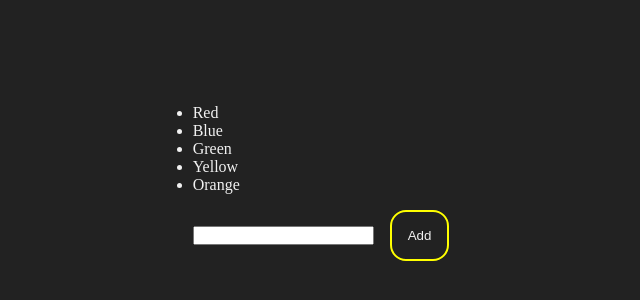
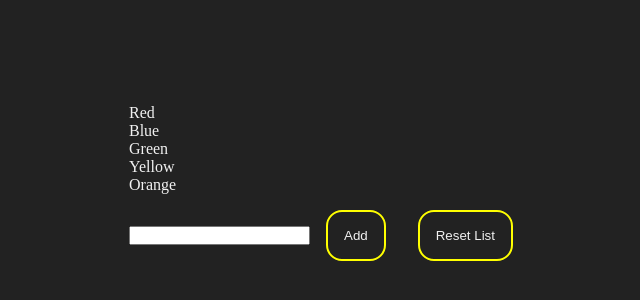
Before and after one commit to hsrvms/develhope-exercises, a React (Vite) app in the folder React/: page / in a window 1280 px wide. Shown: the part 210-510 px from the top of the page, without its empty margins (311-951 px from the left). Built offline with nearby package versions, Linux system fonts and the light colour scheme.

Commit message:
58-lists-and-state

```diff
--- a/React/src/App.css
+++ b/React/src/App.css
@@ -33,3 +33,7 @@ button[disabled] {
   background: gray;
   border: 1px solid white;
 }
+
+ul {
+  list-style: none;
+}
--- a/React/src/App.jsx
+++ b/React/src/App.jsx
@@ -28,9 +28,14 @@ const App = () => {
 		setInputValue(value);
 	}
 
+	function handleReset() {
+		setInputValue('')
+		setItems([]);
+	}
+
 	return (
 		<div id="app">
-			<TodoList items={items} handleSubmit={handleSubmit} inputValue={inputValue} handleChange={handleChange}/>
+			<TodoList items={items} handleSubmit={handleSubmit} handleReset={handleReset} inputValue={inputValue} handleChange={handleChange}/>
 		</div>
 	);
 };
--- a/React/src/components/TodoList.jsx
+++ b/React/src/components/TodoList.jsx
@@ -1,4 +1,4 @@
-const TodoList = ({items, inputValue, handleChange, handleSubmit}) => {
+const TodoList = ({items, inputValue, handleChange, handleReset, handleSubmit}) => {
 	return (
 		<div>
 			<ul>
@@ -7,6 +7,7 @@ const TodoList = ({items, inputValue, handleChange, handleSubmit}) => {
 			<form onSubmit={handleSubmit}>
 				<input type="text" value={inputValue} onChange={handleChange}/>
 				<button type="submit">Add</button>
+        <button onClick={handleReset}>Reset List</button>
 			</form>
 		</div>
 	);
```
